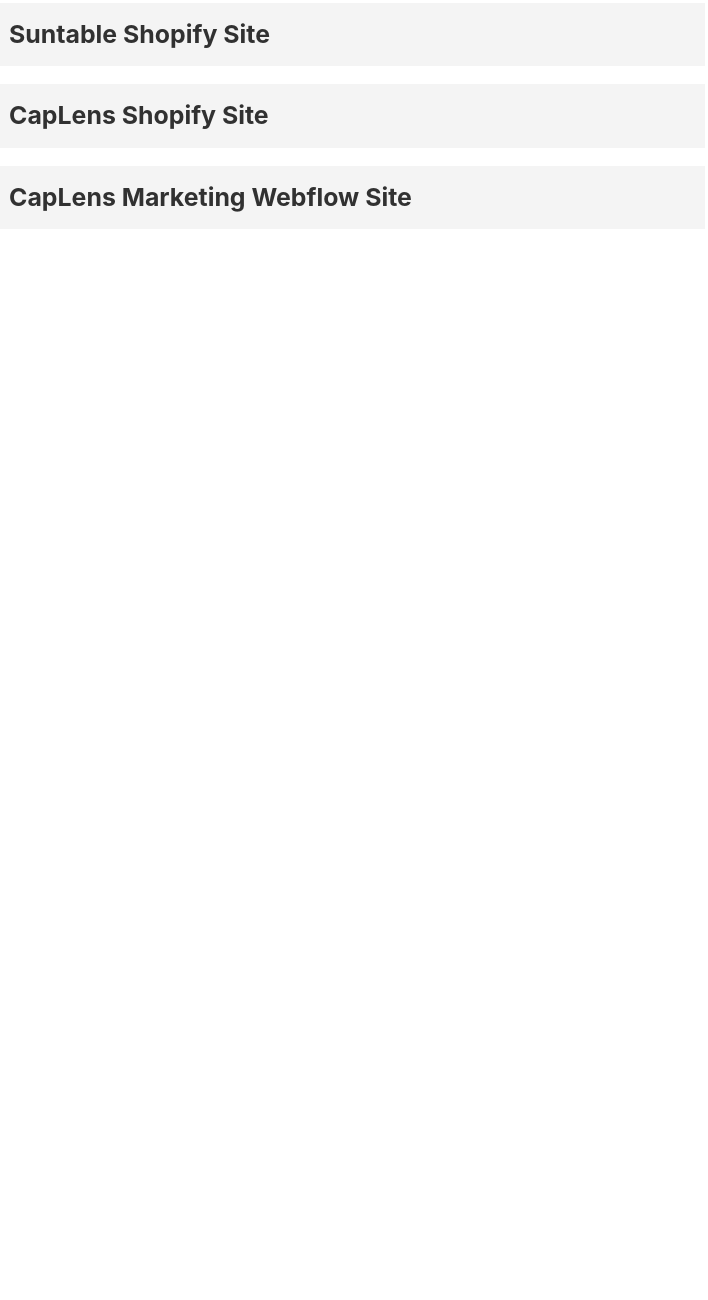
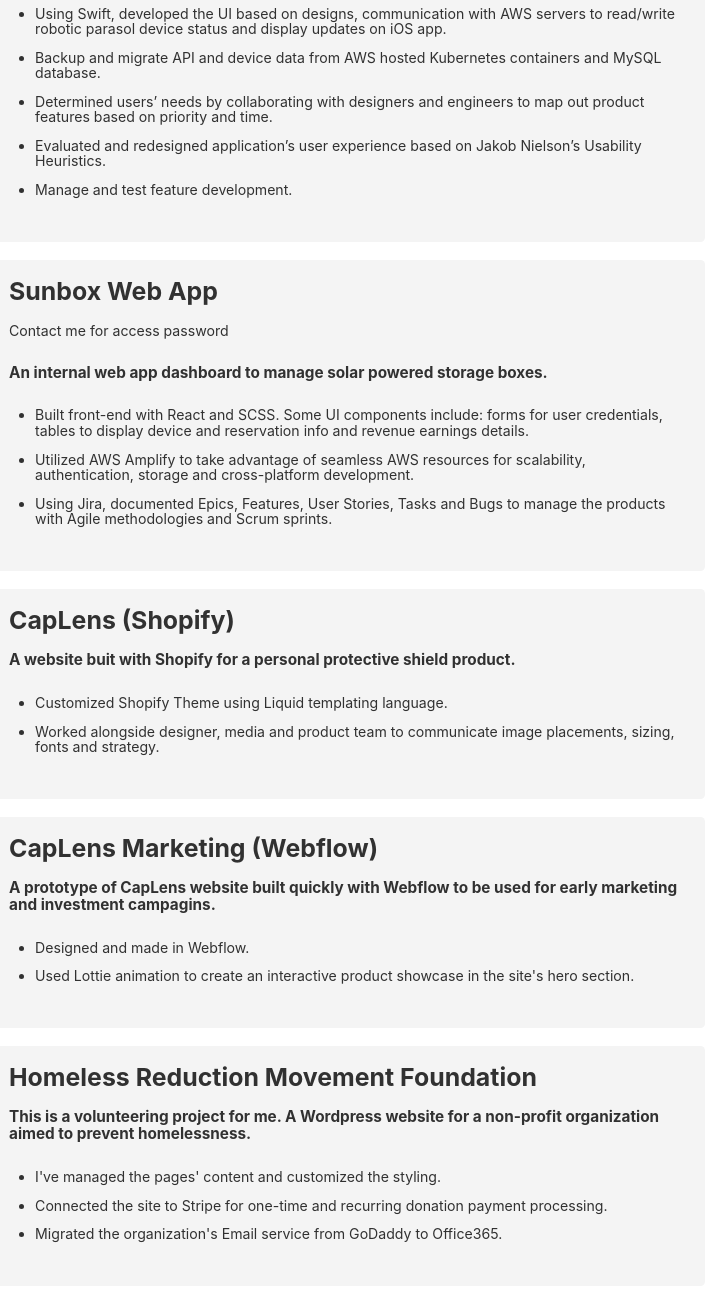
Before and after one commit to ogolanians/orbel-io, a Gatsby site: page /projects in a window 1280 px wide. Shown: the part 500-1800 px from the top of the page, 292-1000 px from the left. Before the commit the page ends 905 px from the top, so only its background shows below. Built offline with nearby package versions, Linux system fonts and the light colour scheme; Gatsby itself is replaced by a stand-in of ours.

Commit message:
Added details and more projects to Projects page. Added portrait in About.

```diff
--- a/src/components/header.js
+++ b/src/components/header.js
@@ -51,15 +51,6 @@
             <Link
               className={headerStyles.navItem}
               activeClassName={headerStyles.activeNavItem}
-              to="/blog"
-            >
-              Blog
-            </Link>
-          </li>
-          <li>
-            <Link
-              className={headerStyles.navItem}
-              activeClassName={headerStyles.activeNavItem}
               to="/contact"
             >
               Contact
--- a/src/pages/projects.js
+++ b/src/pages/projects.js
@@ -11,30 +11,168 @@
       <h1>Projects</h1>
       <p>Here are some of the projects I've worked on.</p>
       <div className={projectsStyles.projects}>
-        <h3 className={projectsStyles.project}>
         <a
           href="https://apps.apple.com/us/app/smartshade/id1369623095"
           target="_blank"
           rel="noreferrer"
+          className={projectsStyles.project}
         >
-            SmartShade iOS App
+          <h3>SmartShade iOS App</h3>
+          <h5>
+            A companion app to control + access solar powered parasols' opening,
+            closing, tilting, rotation, music, lighting and data from its
+            sensors.
+          </h5>
+          <h6>
+            <ul>
+              <li>
+                Using Swift, developed the UI based on designs, communication
+                with AWS servers to read/write robotic parasol device status and
+                display updates on iOS app.
+              </li>
+              <li>
+                Backup and migrate API and device data from AWS hosted
+                Kubernetes containers and MySQL database.
+              </li>
+              <li>
+                Determined users’ needs by collaborating with designers and
+                engineers to map out product features based on priority and
+                time.
+              </li>
+              <li>
+                Evaluated and redesigned application’s user experience based on
+                Jakob Nielson’s Usability Heuristics.
+              </li>
+              <li>Manage and test feature development.</li>
+            </ul>
+          </h6>
         </a>
-        </h3>
-        <h3 className={projectsStyles.project}>
-          <a href="https://suntable.com/" target="_blank" rel="noreferrer">
-            Suntable Shopify Site
+
+        <a
+          href="https://sunbox.us/"
+          target="_blank"
+          rel="noreferrer"
+          className={projectsStyles.project}
+        >
+          <div className={projectsStyles.projectPwProtected}>
+            <h3>Sunbox Web App</h3>
+
+            <h6>Contact me for access password</h6>
+          </div>
+          <h5>
+            An internal web app dashboard to manage solar powered storage boxes.
+          </h5>
+          <h6>
+            <ul>
+              <li>
+                Built front-end with React and SCSS. Some UI components include:
+                forms for user credentials, tables to display device and
+                reservation info and revenue earnings details.
+              </li>
+              <li>
+                Utilized AWS Amplify to take advantage of seamless AWS resources
+                for scalability, authentication, storage and cross-platform
+                development.
+              </li>
+              <li>
+                Using Jira, documented Epics, Features, User Stories, Tasks and
+                Bugs to manage the products with Agile methodologies and Scrum
+                sprints.
+              </li>
+            </ul>
+          </h6>
         </a>
-        </h3>
-        <h3 className={projectsStyles.project}>
-          <a href="https://caplensusa.com/" target="_blank" rel="noreferrer">
-            CapLens Shopify Site
+        <a
+          href="https://caplensusa.com/"
+          target="_blank"
+          rel="noreferrer"
+          className={projectsStyles.project}
+        >
+          <h3>CapLens (Shopify)</h3>
+          <h5>
+            A website buit with Shopify for a personal protective shield
+            product.
+          </h5>
+          <h6>
+            <ul>
+              <li>
+                Customized Shopify Theme using Liquid templating language.
+              </li>
+              <li>
+                Worked alongside designer, media and product team to communicate
+                image placements, sizing, fonts and strategy.
+              </li>
+            </ul>
+          </h6>
         </a>
-        </h3>
-        <h3 className={projectsStyles.project}>
-          <a href="https://g122.webflow.io/" target="_blank" rel="noreferrer">
-            CapLens Marketing Webflow Site
+
+        <a
+          href="https://g122.webflow.io/"
+          target="_blank"
+          rel="noreferrer"
+          className={projectsStyles.project}
+        >
+          <h3>CapLens Marketing (Webflow)</h3>
+          <h5>
+            A prototype of CapLens website built quickly with Webflow to be used
+            for early marketing and investment campagins.
+          </h5>
+          <h6>
+            <ul>
+              <li>Designed and made in Webflow.</li>
+              <li>
+                Used Lottie animation to create an interactive product showcase
+                in the site's hero section.
+              </li>
+            </ul>
+          </h6>
         </a>
-        </h3>
+        <a
+          href="https://hrmfoundation.org/"
+          target="_blank"
+          rel="noreferrer"
+          className={projectsStyles.project}
+        >
+          <h3>Homeless Reduction Movement Foundation</h3>
+          <h5>
+            This is a volunteering project for me. A Wordpress website for a
+            non-profit organization aimed to prevent homelessness.
+          </h5>
+          <h6>
+            <ul>
+              <li>
+                I've managed the pages' content and customized the styling.
+              </li>
+              <li>
+                Connected the site to Stripe for one-time and recurring donation
+                payment processing.
+              </li>
+              <li>
+                Migrated the organization's Email service from GoDaddy to
+                Office365.
+              </li>
+            </ul>
+          </h6>
+        </a>
+        <a
+          href="https://lounge22.webflow.io/"
+          target="_blank"
+          rel="noreferrer"
+          className={projectsStyles.project}
+        >
+          <h3>Lounge22</h3>
+          <h5>
+            Designed and made in Webflow to give Lounge22 (furniture
+            manufacturer) a fresh new look on the web.
+          </h5>
+          <h6>
+            <ul>
+              <li>The product pages utilize Webflow's ecommerce CMS.</li>
+              <li>Dynamic styling and colors based on product.</li>
+              <li>Menu design inspired by Stripe's dropdown mega menu.</li>
+            </ul>
+          </h6>
+        </a>
       </div>
     </Layout>
   );
--- a/src/pages/projects.module.scss
+++ b/src/pages/projects.module.scss
@@ -5,19 +5,41 @@
 
 .project {
   margin: 1rem 0;
+  padding: 1rem;
+  background: #f4f4f4;
+  color: #000000cc;
+  display: block;
+  text-decoration: none;
+  border-radius: 0.25rem;
 
-  a {
-    background: #f4f4f4;
-    color: #000000cc;
-    display: block;
-    padding: 1rem;
-    text-decoration: none;
-  }
-  a:hover {
-    background: #e4e4e4;
+  .project-pw-protected {
+    display: flex;
+    flex-direction: row;
+    justify-content: space-between;
+
+    h6 {
+      display: none;
+      color: #00000065;
+    }
   }
 
   h3 {
-    margin-bottom: 0;
+    margin-bottom: 1rem;
+  }
+
+  h6 {
+    font-weight: 400;
+  }
+
+  ul {
+    margin-bottom: 0rem;
   }
 }
+
+.project:hover {
+  background: #e4e4e4;
+
+  h6 {
+    display: block;
+  }
+}
```
Also changed, not shown: src/pages/about.js (+7 -1 lines), src/assets/orbel-about.jpg (added), src/pages/about.module.scss (added). Lines whose indentation alone changed are shown as unchanged.
